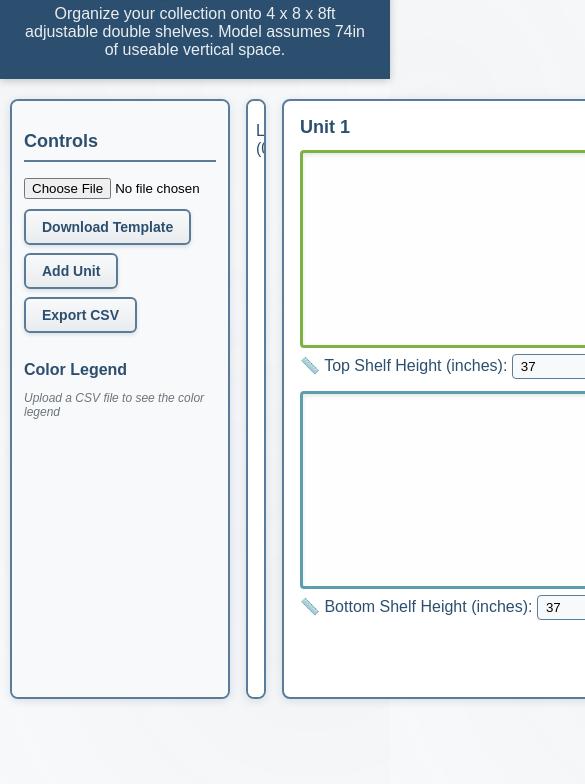
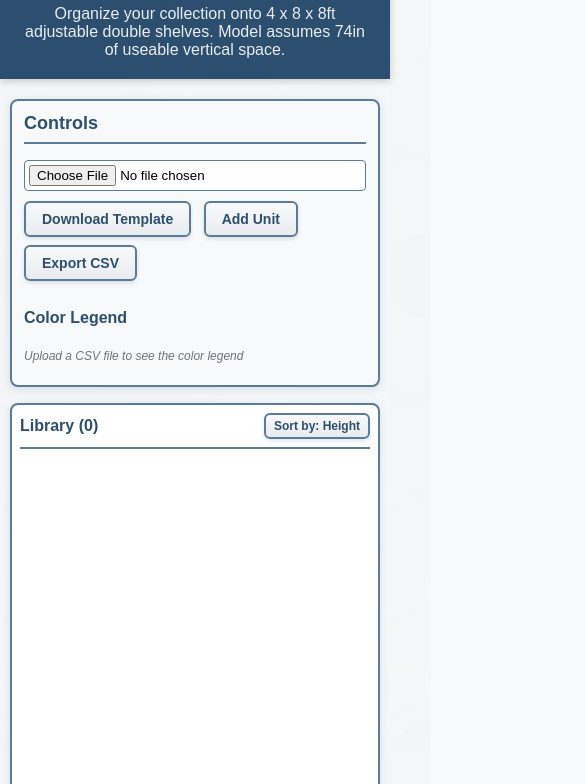
Before and after one commit to jsybalsky/Storage_Planner, a plain HTML site: page index.html in a window 390 px wide. Shown: the part 60-844 px from the top of the page, 585 px wide, since content can reach past the window. Drawn offline with Linux system fonts and the light colour scheme.

Commit message:
Update index.html

```diff
--- a/index.html
+++ b/index.html
@@ -5,17 +5,19 @@
     <meta name="viewport" content="width=device-width, initial-scale=1.0">
     <title>Storage Planner</title>
     <style>
+        * {
+            box-sizing: border-box;
+        }
+
         body {
             margin: 0;
             padding: 0;
             font-family: Arial, sans-serif;
-            min-height: 100vh;
             background-color: #f8f9fa;
             background-image:
                 radial-gradient(circle at 10% 20%, rgba(91, 124, 153, 0.03) 0%, transparent 50%),
                 radial-gradient(circle at 80% 80%, rgba(74, 101, 131, 0.03) 0%, transparent 50%),
                 radial-gradient(circle at 40% 60%, rgba(91, 124, 153, 0.02) 0%, transparent 50%);
-            position: relative;
         }
 
         .header {
@@ -25,8 +27,6 @@
             text-align: center;
             box-shadow: 0 2px 8px rgba(0,0,0,0.2);
             margin-bottom: 20px;
-            position: relative;
-            z-index: 10;
         }
 
         .header h1 {
@@ -45,37 +45,37 @@
         .main-content {
             display: flex;
             gap: 1rem;
-            padding: 0 10px 10px 10px;
-            position: relative;
-            z-index: 1;
+            padding: 0 10px 20px 10px;
+            align-items: flex-start;
         }
 
         .controls-panel {
             width: 220px;
-            position: sticky;
-            top: 10px;
-            height: calc(100vh - 200px);
-            max-height: 600px;
+            min-width: 220px;
+            max-width: 220px;
+            height: fit-content;
+            max-height: 80vh;
             overflow-y: auto;
             border: 2px solid #5B7C99;
             padding: 12px;
-            box-sizing: border-box;
             background-color: #f8f9fa;
             user-select: none;
-            flex-shrink: 0;
             border-radius: 8px;
             box-shadow: 0 2px 8px rgba(91, 124, 153, 0.2);
+            position: sticky;
+            top: 20px;
         }
 
         .controls-panel h3 {
             color: #2C4F6F;
             border-bottom: 2px solid #5B7C99;
             padding-bottom: 8px;
-            margin-bottom: 16px;
+            margin: 0 0 16px 0;
             font-size: 18px;
         }
 
         .button {
+            display: inline-block;
             padding: 8px 16px;
             border: 2px solid #5B7C99;
             border-radius: 6px;
@@ -86,8 +86,8 @@
             font-weight: 600;
             transition: all 0.2s ease;
             box-shadow: 0 2px 4px rgba(91, 124, 153, 0.2);
-            margin-right: 8px;
-            margin-bottom: 8px;
+            margin: 0 8px 8px 0;
+            text-decoration: none;
         }
 
         .button:hover {
@@ -99,15 +99,15 @@
 
         .library-panel {
             width: 350px;
+            min-width: 350px;
+            max-width: 350px;
             height: 600px;
             max-height: 600px;
             border: 2px solid #5B7C99;
             overflow-y: auto;
             padding: 8px;
-            box-sizing: border-box;
             background-color: #ffffff;
             user-select: none;
-            position: relative;
             border-radius: 8px;
             box-shadow: 0 2px 8px rgba(91, 124, 153, 0.2);
         }
@@ -120,6 +120,8 @@
             display: flex;
             justify-content: space-between;
             align-items: center;
+            font-size: 16px;
+            font-weight: bold;
         }
 
         .library-objects {
@@ -130,8 +132,8 @@
         }
 
         .shelves-panel {
-            flex-grow: 1;
-            position: relative;
+            flex: 1;
+            min-width: 400px;
             background-color: #ffffff;
             padding: 16px;
             border-radius: 8px;
@@ -140,7 +142,7 @@
         }
 
         .unit {
-            margin-bottom: 2rem;
+            margin-bottom: 3rem;
             page-break-inside: avoid;
         }
 
@@ -161,6 +163,8 @@
         .shelf-input {
             color: #2C4F6F;
             font-weight: 500;
+            display: block;
+            margin: 8px 0;
         }
 
         .shelf-input input {
@@ -169,6 +173,7 @@
             border: 1px solid #5B7C99;
             border-radius: 4px;
             background-color: #f8f9fa;
+            margin-left: 8px;
         }
 
         .object {
@@ -176,7 +181,6 @@
             cursor: grab;
             user-select: none;
             padding: 4px;
-            box-sizing: border-box;
             font-size: 10px;
             display: flex;
             flex-direction: column;
@@ -193,6 +197,10 @@
 
         .object-placed {
             position: absolute;
+        }
+
+        .object:active {
+            cursor: grabbing;
         }
 
         .object-number {
@@ -217,6 +225,11 @@
             line-height: 1;
             z-index: 10;
             position: relative;
+            background: none;
+        }
+
+        .rotate-button:hover {
+            opacity: 0.8;
         }
 
         .dragged-ghost {
@@ -225,7 +238,6 @@
             z-index: 1000;
             border: 1px solid black;
             padding: 4px;
-            box-sizing: border-box;
             font-size: 10px;
             display: flex;
             flex-direction: column;
@@ -237,35 +249,38 @@
 
         .color-legend h4 {
             color: #2C4F6F;
-            margin-top: 20px;
-            margin-bottom: 12px;
+            margin: 20px 0 12px 0;
+            font-size: 16px;
         }
 
         .legend-type {
-            margin-bottom: 8px;
+            margin-bottom: 12px;
         }
 
         .legend-type strong {
             font-size: 13px;
+            display: block;
+            margin-bottom: 4px;
         }
 
         .legend-objects {
             display: flex;
             flex-wrap: wrap;
             gap: 4px;
-            margin-top: 4px;
         }
 
         .legend-item {
             display: flex;
             align-items: center;
             gap: 3px;
+            margin-bottom: 2px;
         }
 
         .legend-color {
             width: 14px;
             height: 14px;
             border: 1px solid #000;
+            flex-shrink: 0;
         }
 
         .legend-label {
@@ -274,13 +289,68 @@
 
         .sort-button {
             font-size: 12px !important;
-            padding: 4px 12px !important;
+            padding: 4px 8px !important;
+            margin: 0 !important;
         }
 
         .no-legend {
             font-size: 12px;
             color: #6c757d;
             font-style: italic;
+            margin: 0;
+            padding: 10px 0;
+        }
+
+        /* Ensure proper file input styling */
+        input[type="file"] {
+            width: 100%;
+            margin-bottom: 10px;
+            padding: 4px;
+            border: 1px solid #5B7C99;
+            border-radius: 4px;
+            background-color: white;
+        }
+
+        /* Media queries for responsiveness */
+        @media (max-width: 1200px) {
+            .main-content {
+                flex-direction: column;
+            }
+
+            .controls-panel {
+                width: 100%;
+                max-width: none;
+                position: static;
+                height: auto;
+                max-height: none;
+            }
+
+            .library-panel {
+                width: 100%;
+                max-width: none;
+            }
+
+            .shelves-panel {
+                min-width: auto;
+            }
+        }
+
+        @media print {
+            .controls-panel,
+            .library-panel {
+                display: none;
+            }
+
+            .main-content {
+                flex-direction: column;
+            }
+
+            .shelves-panel {
+                width: 100%;
+                border: none;
+                box-shadow: none;
+                padding: 0;
+            }
         }
     </style>
 </head>
```
